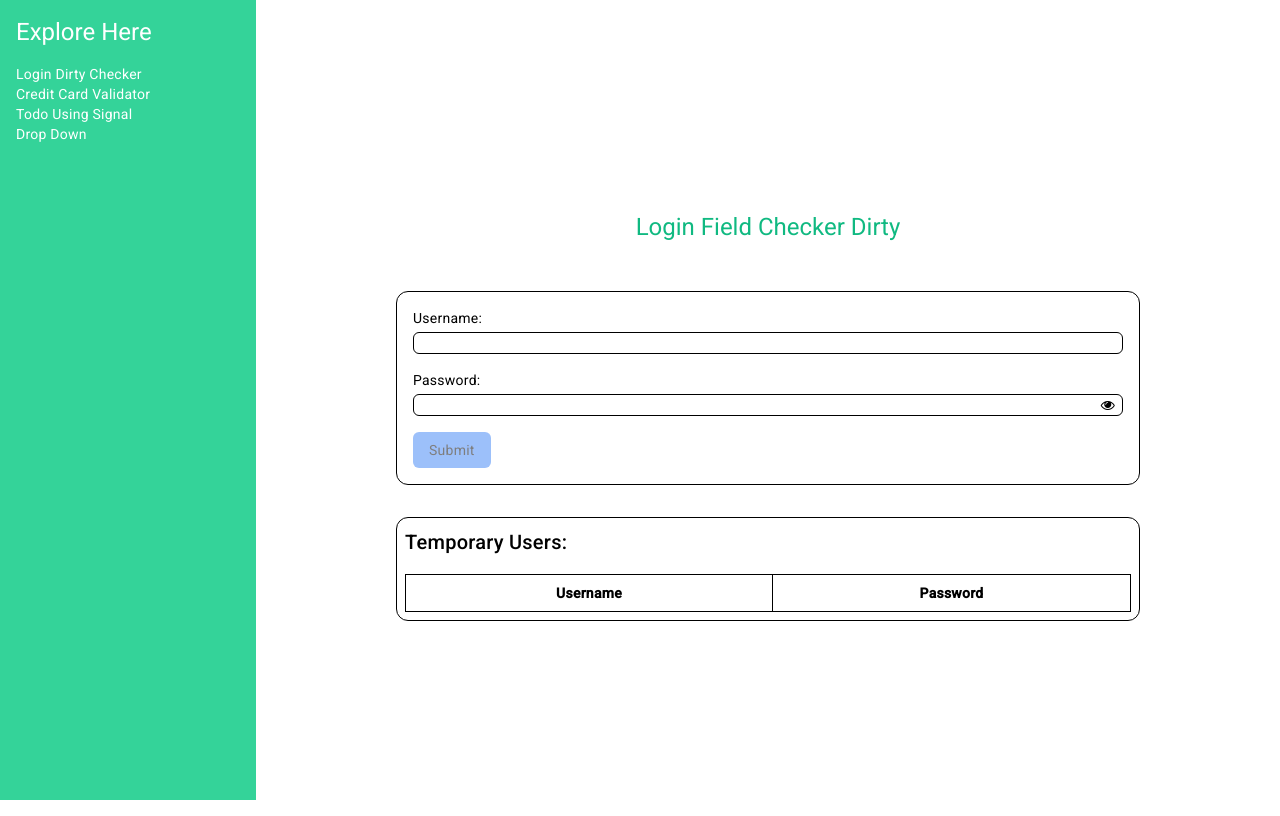
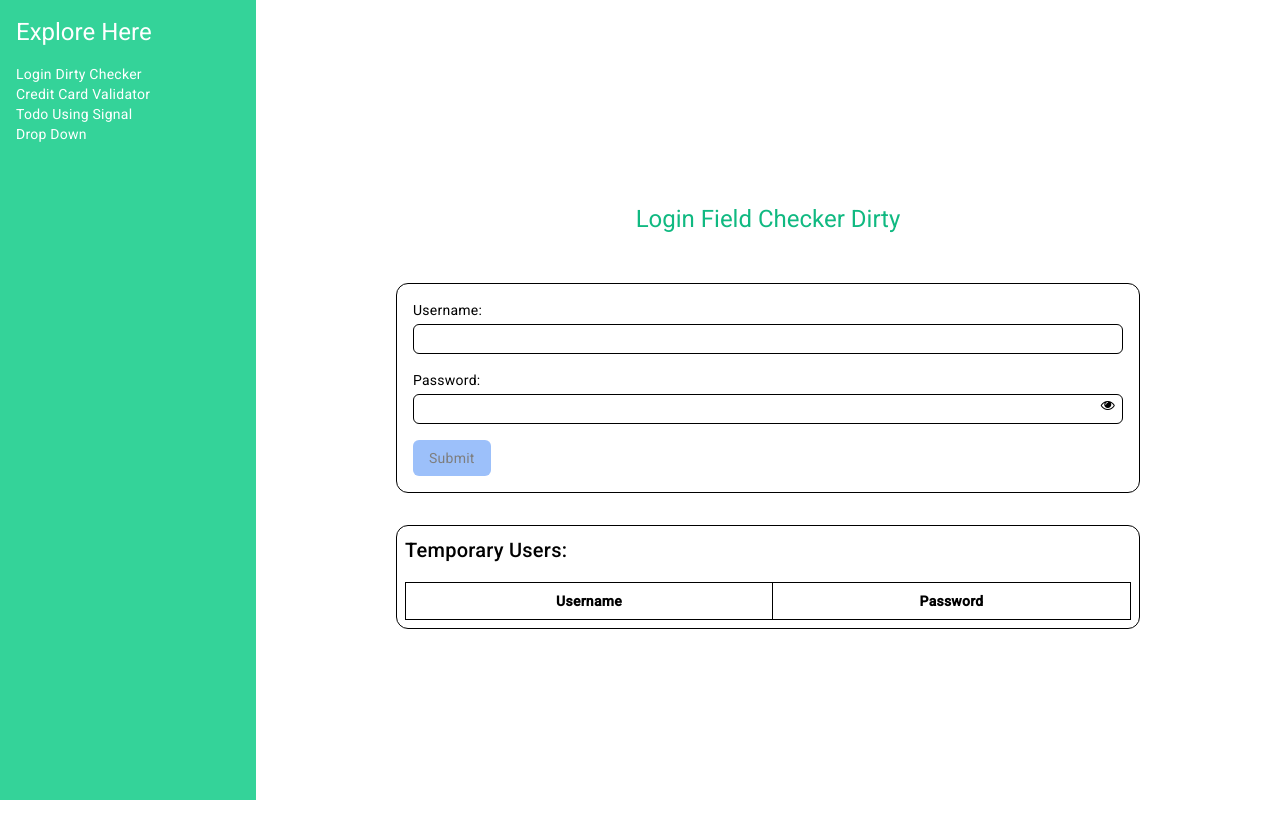
Before and after one commit to adarshdhital007/angular-challenge, an Angular app: page / in a window 1280 px wide. Built offline with nearby package versions, Linux system fonts and the light colour scheme.

Commit message:
refactor : Add padding to input

```diff
--- a/src/app/components/challenges/login-dirty/login-dirty.component.html
+++ b/src/app/components/challenges/login-dirty/login-dirty.component.html
@@ -11,7 +11,7 @@
         type="text"
         id="username"
         formControlName="username"
-        class="form-input mt-1 block w-full rounded-md border-black border"
+        class="form-input mt-1 p-1 block w-full rounded-md border-black border"
       />
     </div>
     <div class="mb-4 relative">
@@ -25,7 +25,7 @@
         type="{{ showPassword ? 'text' : 'password' }}"
         id="password"
         formControlName="password"
-        class="form-input border border-black mt-1 block w-full rounded-md"
+        class="form-input border border-black mt-1 p-1 block w-full rounded-md"
       />
 
       <div
```
